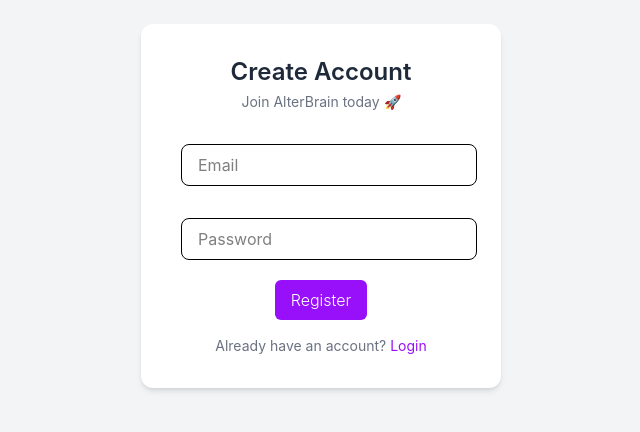
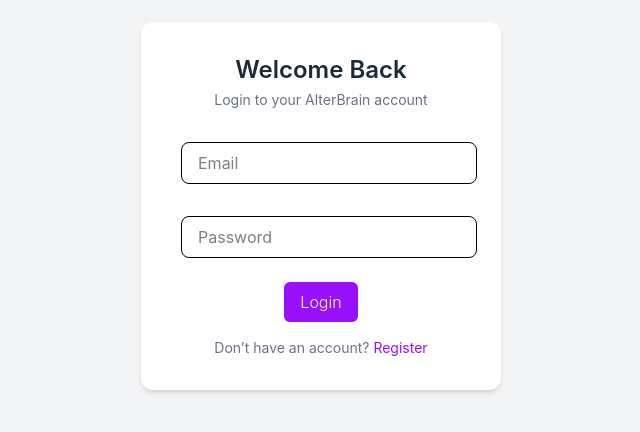
Before and after one commit to m-taaha/AlterBrain, a React (Vite) app in the folder client/: page / in a window 1280 px wide. Shown: the part 194-626 px from the top of the page, without its empty margins (319-959 px from the left). Built offline with nearby package versions, Linux system fonts and the light colour scheme.

Commit message:
add login page

```diff
--- a/client/src/App.tsx
+++ b/client/src/App.tsx
@@ -1,4 +1,5 @@
 import Dashboard from "./pages/Dashboard";
+import Login from "./pages/Login";
 import Register from "./pages/Register";
 
 
@@ -11,7 +12,8 @@
   return (
     <div>
       {/* <Dashboard /> */}
-      <Register />
+      {/* <Register /> */}
+      <Login />
     </div>
   );
 }
--- a/client/src/pages/Login.tsx
+++ b/client/src/pages/Login.tsx
@@ -1,9 +1,35 @@
-
+import Button from "../components/Button";
+import Input from "../components/Input";
 
 function Login() {
   return (
-    <div>Login</div>
-  )
+    <div className="h-screen w-screen bg-gray-100 flex justify-center items-center">
+      <div className="bg-white rounded-xl shadow-md w-[360px] p-8">
+        <div className="mb-6 text-center">
+          <h1 className="text-2xl font-semibold text-gray-800">Welcome Back</h1>
+          <p className="text-sm text-gray-500 mt-1">
+            Login to your AlterBrain account
+          </p>
+        </div>
+
+        <div className="flex flex-col gap-4">
+          <Input placeholder="Email" />
+          <Input placeholder="Password" />
+        </div>
+
+        <div className="flex justify-center mt-4 w-full">
+          <Button variant="primary" loading={false} size="sm" text="Login" />
+        </div>
+
+        <div className="mt-4 text-center text-sm text-gray-500">
+          Don’t have an account?{" "}
+          <span className="text-purple-600 cursor-pointer hover:underline">
+            Register
+          </span>
+        </div>
+      </div>
+    </div>
+  );
 }
 
-export default Login
+export default Login;
```
